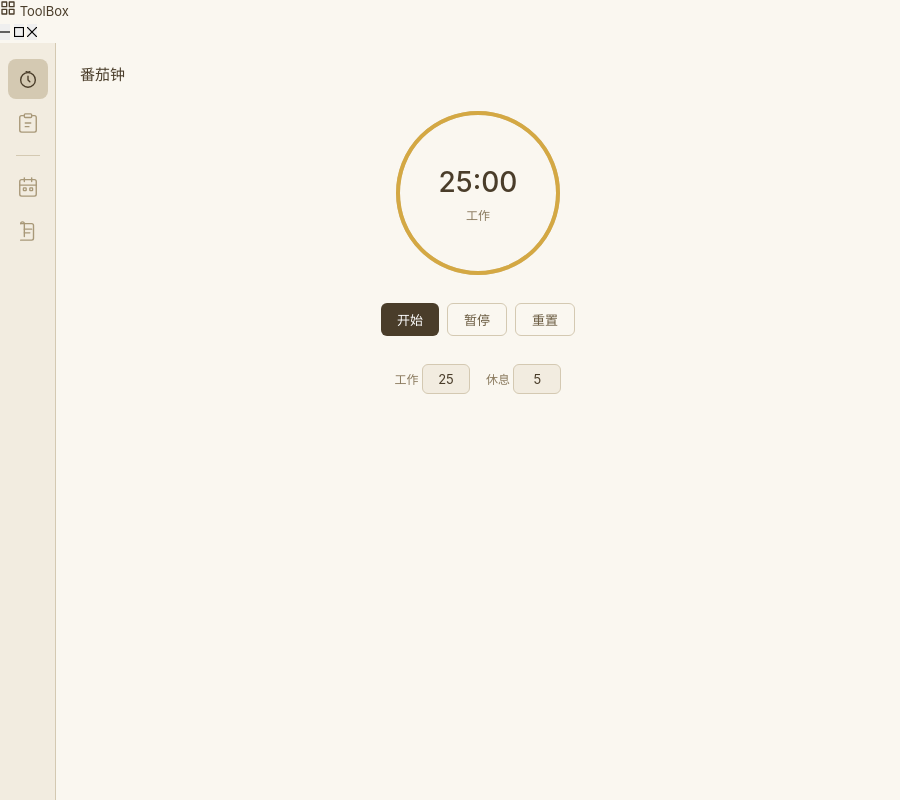
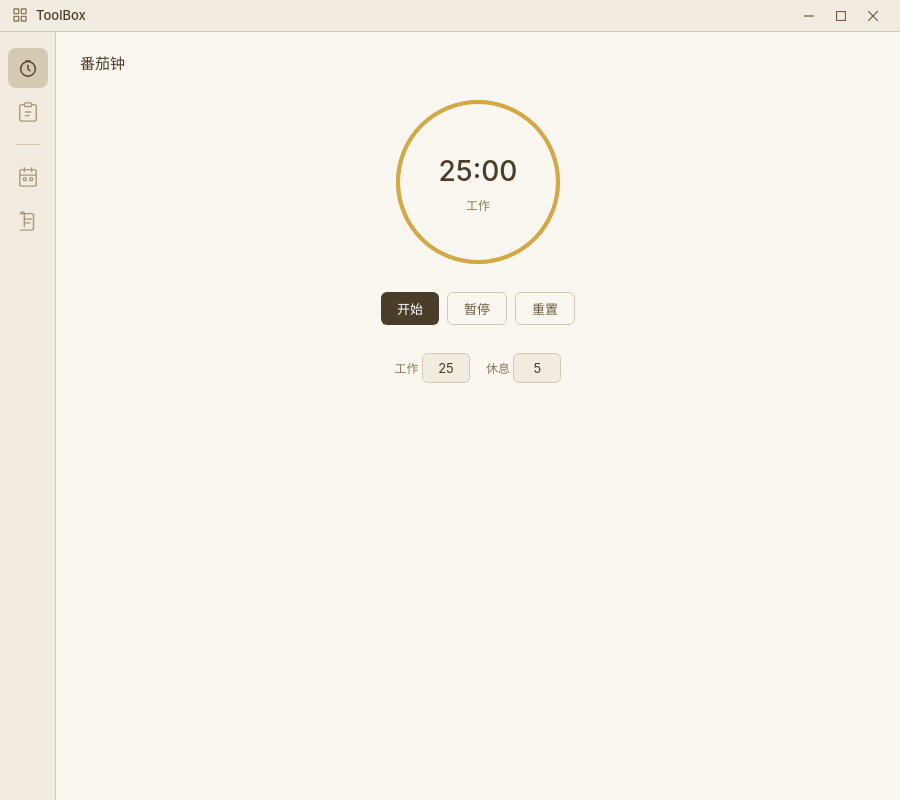
Before and after one commit to lang340/ToolBox, an Electron app: page src/renderer/index.html in a window 900 px wide. Drawn offline with Linux system fonts and the light colour scheme; no server answers.

Commit message:
Update src/renderer/styles/base.css

```diff
--- a/src/renderer/styles/base.css
+++ b/src/renderer/styles/base.css
@@ -15,9 +15,66 @@ html, body {
   user-select: none;
 }
 
+.titlebar {
+  height: 32px;
+  background: var(--khaki-100);
+  border-bottom: 0.5px solid var(--border-light);
+  display: flex;
+  align-items: center;
+  justify-content: space-between;
+  padding: 0 12px;
+  -webkit-app-region: drag;
+  user-select: none;
+  flex-shrink: 0;
+}
+
+.titlebar-drag {
+  display: flex;
+  align-items: center;
+  gap: 8px;
+  font-size: 13px;
+  font-weight: 500;
+  color: var(--khaki-800);
+}
+
+.titlebar-drag svg {
+  stroke: var(--khaki-600);
+}
+
+.titlebar-controls {
+  display: flex;
+  align-items: center;
+  gap: 2px;
+  -webkit-app-region: no-drag;
+}
+
+.titlebar-controls button {
+  width: 30px;
+  height: 22px;
+  display: flex;
+  align-items: center;
+  justify-content: center;
+  background: transparent;
+  border: none;
+  border-radius: var(--radius-sm);
+  color: var(--khaki-700);
+  cursor: pointer;
+  transition: background 0.15s, color 0.15s;
+}
+
+.titlebar-controls button:hover {
+  background: var(--bg-hover);
+  color: var(--khaki-800);
+}
+
+.titlebar-controls button.close:hover {
+  background: var(--color-danger);
+  color: #fff;
+}
+
 #app {
   display: flex;
-  height: 100vh;
+  height: calc(100vh - 32px);
   width: 100vw;
 }
 
```
